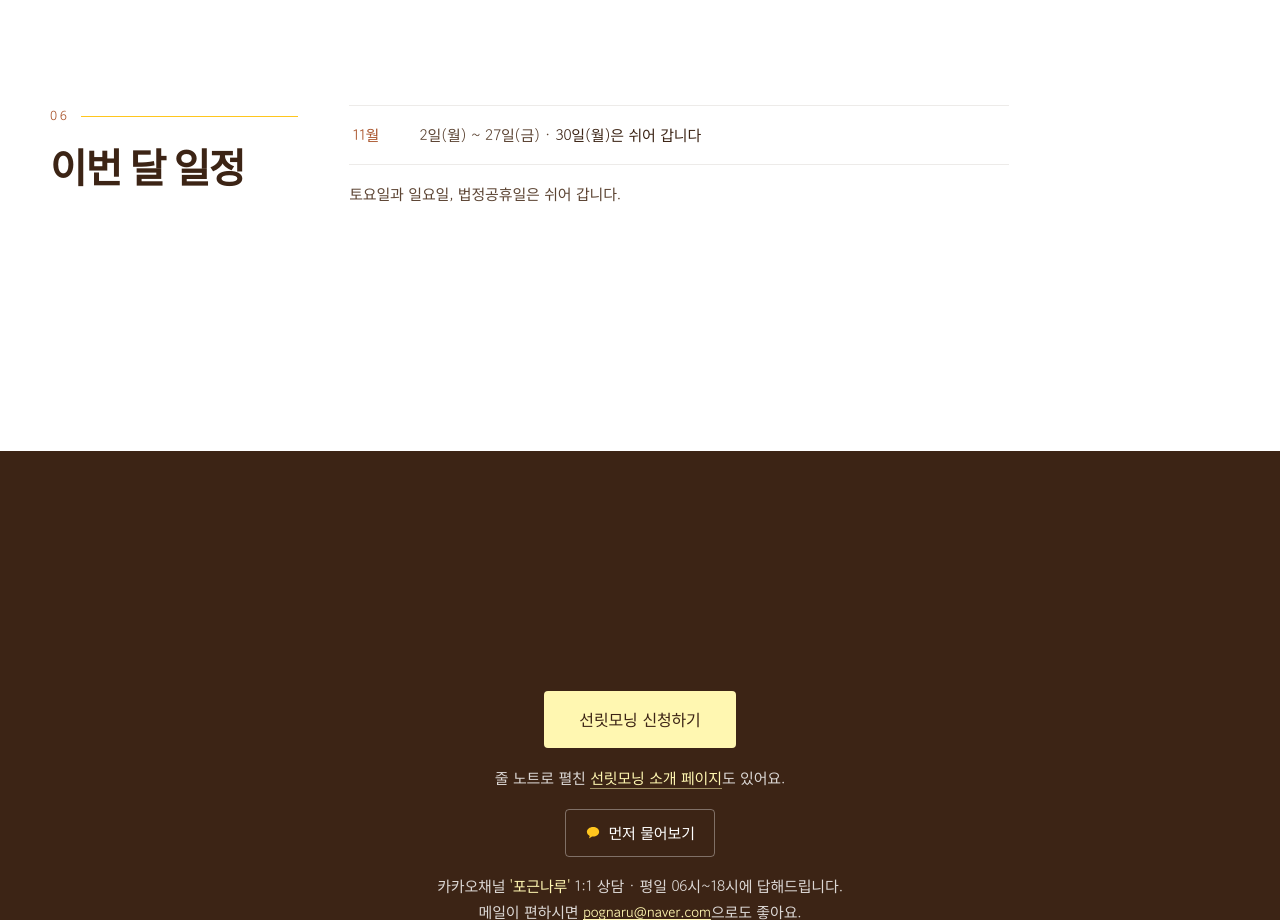
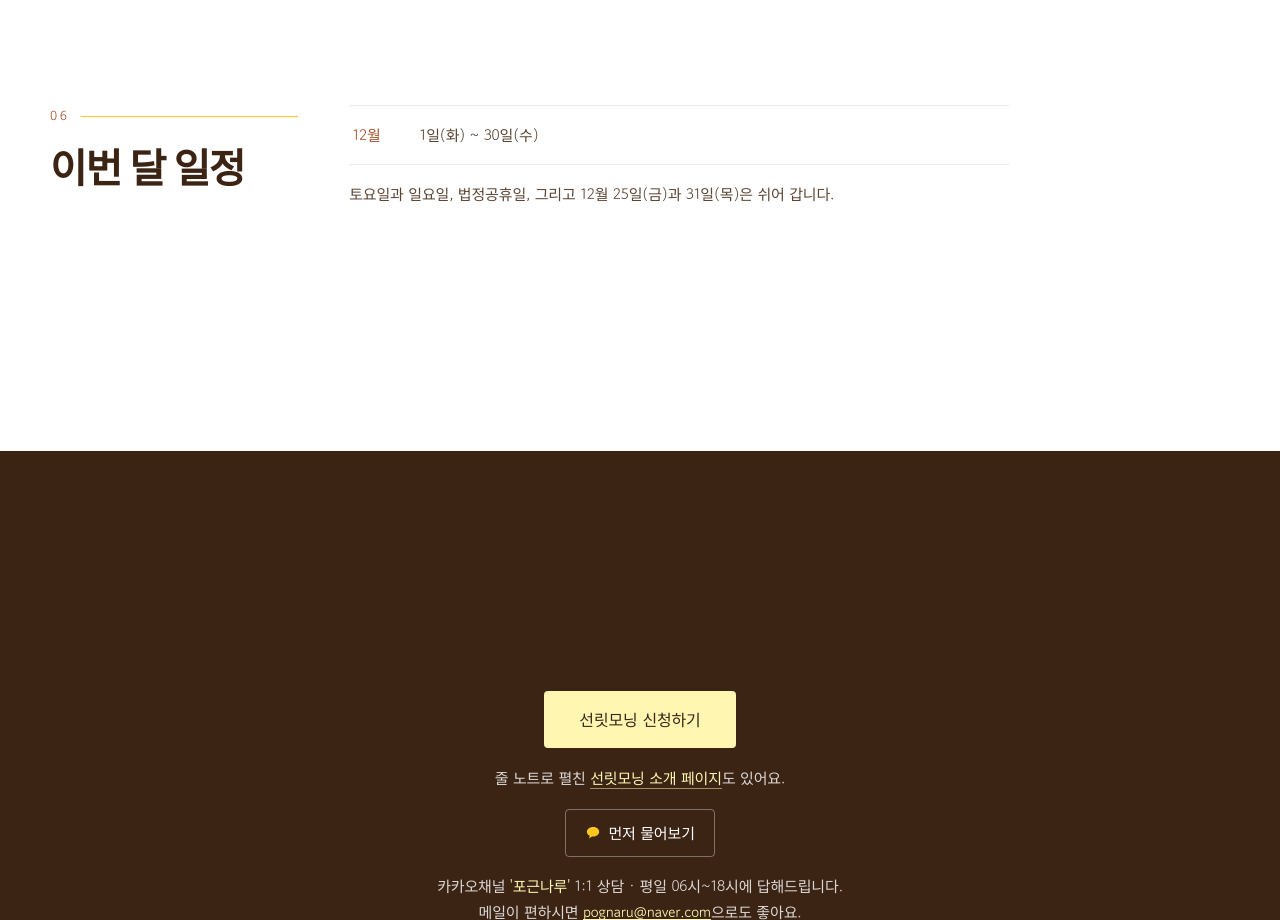
Before and after one commit to POGNARU/POGNARU.github.io, a plain HTML site: page class/sunlit-morning.html in a window 1280 px wide. Shown: the part 3340-4260 px from the top of the page. Drawn offline with Linux system fonts and the light colour scheme; a web font is replaced by a local one.

Commit message:
선릿모닝 클래스 — 이번 달 일정을 12월 한 줄로 (1일(화)~30일(수), 25일·31일은 토·일과 함께 쉬어 갑니다)
Co-Authored-By: Claude Opus 5 <noreply@anthropic.com>

```diff
--- a/class/sunlit-morning.html
+++ b/class/sunlit-morning.html
@@ -276,8 +276,8 @@
       </div>
       <div>
       <div class="month">
-      <div class="row"><span class="m">11월</span><span class="v">2일(월) ~ 27일(금) · <b>30일(월)은 쉬어 갑니다</b></span></div>
-      <p class="note">토요일과 일요일, 법정공휴일은 쉬어 갑니다.</p>
+      <div class="row"><span class="m">12월</span><span class="v">1일(화) ~ 30일(수)</span></div>
+      <p class="note">토요일과 일요일, 법정공휴일, 그리고 12월 25일(금)과 31일(목)은 쉬어 갑니다.</p>
       </div>
       </div>
     </section>
```
